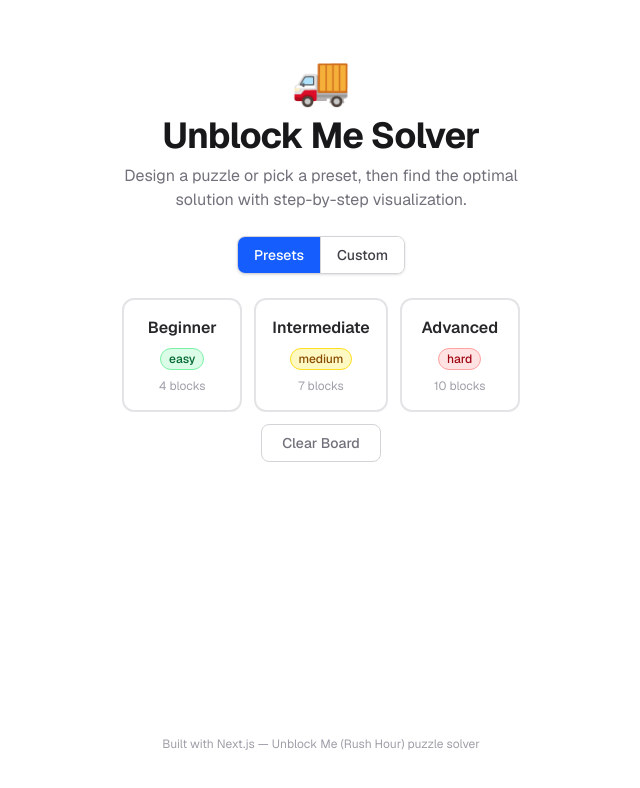
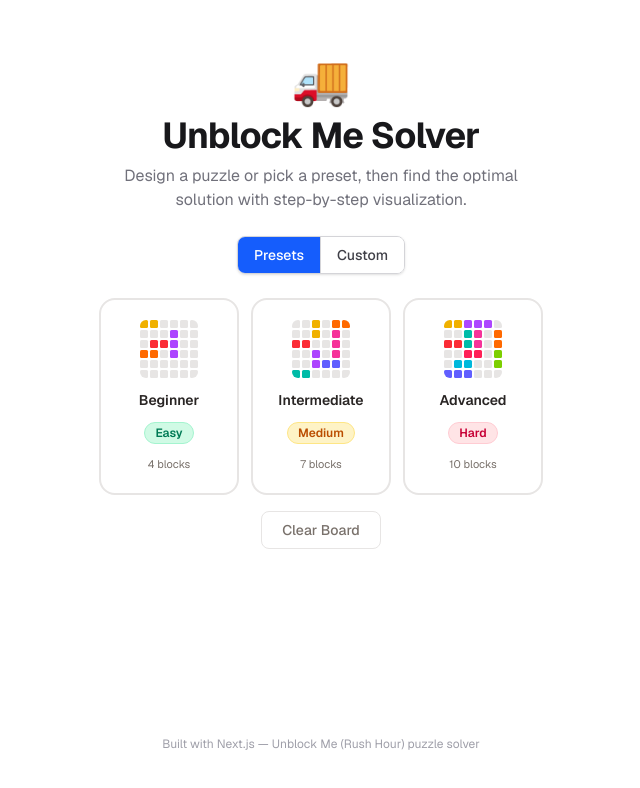
Before and after one commit to Kingsley1116/unblock-me-solver, a Next.js app: page / in a window 1280 px wide. Shown: the top 788 px of the page, without its empty margins (319-959 px from the left). Built offline with nearby package versions, Linux system fonts and the light colour scheme.

Commit message:
Redesign puzzle selector cards with mini board thumbnails and warm aesthetics

```diff
--- a/src/components/puzzle-selector.tsx
+++ b/src/components/puzzle-selector.tsx
@@ -1,8 +1,9 @@
 'use client';
 
-import React from 'react';
-import { Puzzle } from '@/lib/types';
+import React, { useMemo } from 'react';
+import { Puzzle, Block } from '@/lib/types';
 import { presets } from '@/lib/presets';
+import { getBlockColor } from './color-utils';
 
 interface PuzzleSelectorProps {
   onSelectPuzzle: (puzzle: Puzzle, index: number) => void;
@@ -10,33 +11,93 @@ interface PuzzleSelectorProps {
   selectedIndex?: number;
 }
 
-const difficultyConfig: Record<string, { bg: string; text: string; border: string; darkBg: string; darkText: string }> = {
+const difficultyConfig: Record<string, { bg: string; text: string; border: string; label: string }> = {
   easy: {
-    bg: 'bg-green-100',
-    text: 'text-green-800',
-    border: 'border-green-300',
-    darkBg: 'dark:bg-green-900/40',
-    darkText: 'dark:text-green-300',
+    bg: 'bg-emerald-100 dark:bg-emerald-900/30',
+    text: 'text-emerald-700 dark:text-emerald-300',
+    border: 'border-emerald-200 dark:border-emerald-800/50',
+    label: 'Easy',
   },
   medium: {
-    bg: 'bg-yellow-100',
-    text: 'text-yellow-800',
-    border: 'border-yellow-300',
-    darkBg: 'dark:bg-yellow-900/40',
-    darkText: 'dark:text-yellow-300',
+    bg: 'bg-amber-100 dark:bg-amber-900/30',
+    text: 'text-amber-700 dark:text-amber-300',
+    border: 'border-amber-200 dark:border-amber-800/50',
+    label: 'Medium',
   },
   hard: {
-    bg: 'bg-red-100',
-    text: 'text-red-800',
-    border: 'border-red-300',
-    darkBg: 'dark:bg-red-900/40',
-    darkText: 'dark:text-red-300',
+    bg: 'bg-rose-100 dark:bg-rose-900/30',
+    text: 'text-rose-700 dark:text-rose-300',
+    border: 'border-rose-200 dark:border-rose-800/50',
+    label: 'Hard',
   },
 };
 
+/**
+ * Build a 6×6 grid representation of a puzzle.
+ * Each cell holds the block ID that occupies it, or 0 for empty.
+ */
+function buildBoardGrid(blocks: Block[]): number[][] {
+  const grid: number[][] = Array.from({ length: 6 }, () => Array(6).fill(0));
+  for (const block of blocks) {
+    for (let i = 0; i < block.size; i++) {
+      const r = block.orientation === 'horizontal' ? block.row : block.row + i;
+      const c = block.orientation === 'horizontal' ? block.col + i : block.col;
+      if (r >= 0 && r < 6 && c >= 0 && c < 6) {
+        grid[r][c] = block.id;
+      }
+    }
+  }
+  return grid;
+}
+
+/** Map block ID to a Tailwind background color class for the thumbnail dot. */
+function getDotColor(blockId: number, blocks: Block[]): string {
+  const block = blocks.find((b) => b.id === blockId);
+  if (!block) return 'bg-transparent';
+  const colorClass = getBlockColor(block.id, block.isGoal);
+  // getBlockColor returns classes like 'bg-red-500' — extract the color name
+  const match = colorClass.match(/^bg-(\S+)$/);
+  if (!match) return 'bg-stone-400';
+  const colorName = match[1].split('-')[0];
+  // Use a richer shade for thumbnails — 500 in light, 400 in dark
+  return `bg-${colorName}-500 dark:bg-${colorName}-400`;
+}
+
+function MiniBoard({ puzzle }: { puzzle: Puzzle }) {
+  const grid = useMemo(() => buildBoardGrid(puzzle.blocks), [puzzle.blocks]);
+  const dotColors = useMemo(() => {
+    const map = new Map<number, string>();
+    for (const block of puzzle.blocks) {
+      map.set(block.id, getDotColor(block.id, puzzle.blocks));
+    }
+    map.set(0, 'bg-stone-200 dark:bg-stone-700');
+    return map;
+  }, [puzzle.blocks]);
+
+  return (
+    <div
+      className="grid shrink-0 rounded-md overflow-hidden"
+      style={{
+        gridTemplateColumns: 'repeat(6, 8px)',
+        gridTemplateRows: 'repeat(6, 8px)',
+        gap: '2px',
+        width: '58px',
+        height: '58px',
+      }}
+    >
+      {grid.flat().map((cellId, i) => (
+        <div
+          key={i}
+          className={`rounded-[1.5px] ${dotColors.get(cellId) ?? 'bg-stone-200 dark:bg-stone-700'}`}
+        />
+      ))}
+    </div>
+  );
+}
+
 export function PuzzleSelector({ onSelectPuzzle, onClear, selectedIndex }: PuzzleSelectorProps) {
   return (
-    <div className="flex flex-col items-center gap-3 w-full max-w-md">
+    <div className="flex flex-col items-center gap-4 w-full max-w-md">
       <div className="flex gap-3 justify-center w-full flex-wrap">
         {presets.map((preset, index) => {
           const diff = difficultyConfig[preset.difficulty];
@@ -47,27 +108,35 @@ export function PuzzleSelector({ onSelectPuzzle, onClear, selectedIndex }: Puzzl
               key={preset.name}
               onClick={() => onSelectPuzzle(preset, index)}
               className={`
-                flex flex-col items-center gap-2 p-4 rounded-xl border-2
-                bg-white dark:bg-zinc-800
+                group relative flex flex-col items-center gap-3 p-5 rounded-2xl border-2
+                bg-white dark:bg-stone-900
                 transition-all duration-200 ease-out
-                min-w-[120px]
-                hover:scale-[1.02] hover:shadow-lg
+                min-w-[140px]
+                hover:-translate-y-1
                 ${
                   isSelected
-                    ? 'border-blue-500 dark:border-blue-400 ring-2 ring-blue-500/30 shadow-md'
-                    : 'border-zinc-200 dark:border-zinc-700 hover:border-blue-300 dark:hover:border-blue-500/50 hover:shadow-md'
+                    ? 'scale-[1.03] border-amber-500 dark:border-amber-400 ring-2 ring-amber-500/30 shadow-lg shadow-amber-500/10'
+                    : 'border-stone-200 dark:border-stone-800 hover:border-stone-300 dark:hover:border-stone-700 hover:shadow-lg hover:shadow-stone-200/50 dark:hover:shadow-stone-900/50'
                 }
               `}
             >
-              <span className="font-semibold text-zinc-800 dark:text-zinc-100">
+              {/* Mini board thumbnail */}
+              <MiniBoard puzzle={preset} />
+
+              {/* Puzzle name */}
+              <span className="font-semibold text-sm text-stone-800 dark:text-stone-100">
                 {preset.name}
               </span>
+
+              {/* Difficulty badge */}
               <span
-                className={`text-xs font-medium px-2 py-0.5 rounded-full border ${diff.bg} ${diff.text} ${diff.border} ${diff.darkBg} ${diff.darkText}`}
+                className={`text-xs font-semibold px-2.5 py-0.5 rounded-full border ${diff.bg} ${diff.text} ${diff.border}`}
               >
-                {preset.difficulty}
+                {diff.label}
               </span>
-              <span className="text-xs text-zinc-400 dark:text-zinc-500">
+
+              {/* Block count */}
+              <span className="text-[11px] text-stone-500 dark:text-stone-400">
                 {preset.blocks.length} blocks
               </span>
             </button>
@@ -77,7 +146,7 @@ export function PuzzleSelector({ onSelectPuzzle, onClear, selectedIndex }: Puzzl
 
       <button
         onClick={onClear}
-        className="px-5 py-2 text-sm font-medium text-zinc-500 dark:text-zinc-400 border border-zinc-300 dark:border-zinc-600 rounded-lg hover:bg-zinc-100 dark:hover:bg-zinc-800 hover:text-zinc-700 dark:hover:text-zinc-200 transition-colors"
+        className="px-5 py-2 text-sm font-medium text-stone-500 dark:text-stone-400 border border-stone-200 dark:border-stone-700 rounded-lg hover:bg-stone-100 dark:hover:bg-stone-800 hover:text-stone-700 dark:hover:text-stone-200 transition-colors"
       >
         Clear Board
       </button>
```
